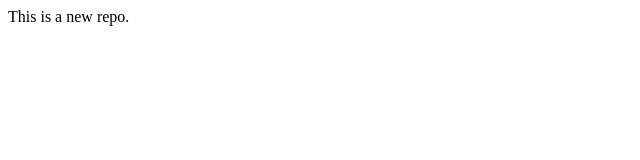
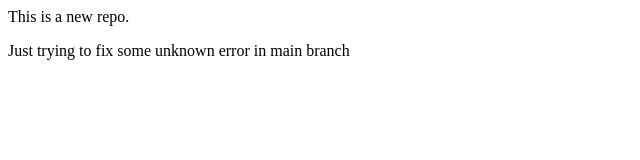
Before and after one commit to YogeshPrime007/localrepo, a plain HTML site: page index.html in a window 1280 px wide. Shown: the whole page, without its empty margins (0-640 px from the left). Drawn offline with Linux system fonts and the light colour scheme.

Commit message:
Error still not fixed, trying to add new line

```diff
--- a/index.html
+++ b/index.html
@@ -1 +1,2 @@
 <P>This is a new repo.</P>
+<p>Just trying to fix some unknown error in main branch</p>
```
